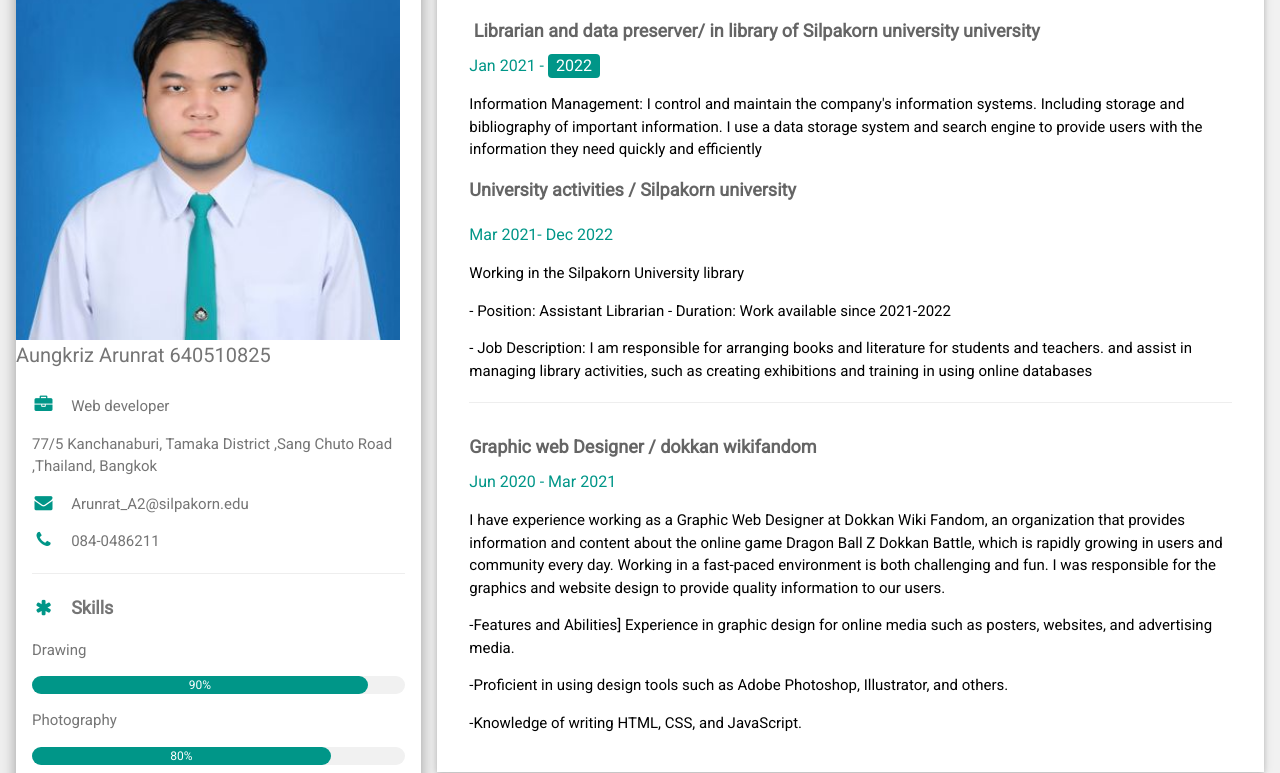
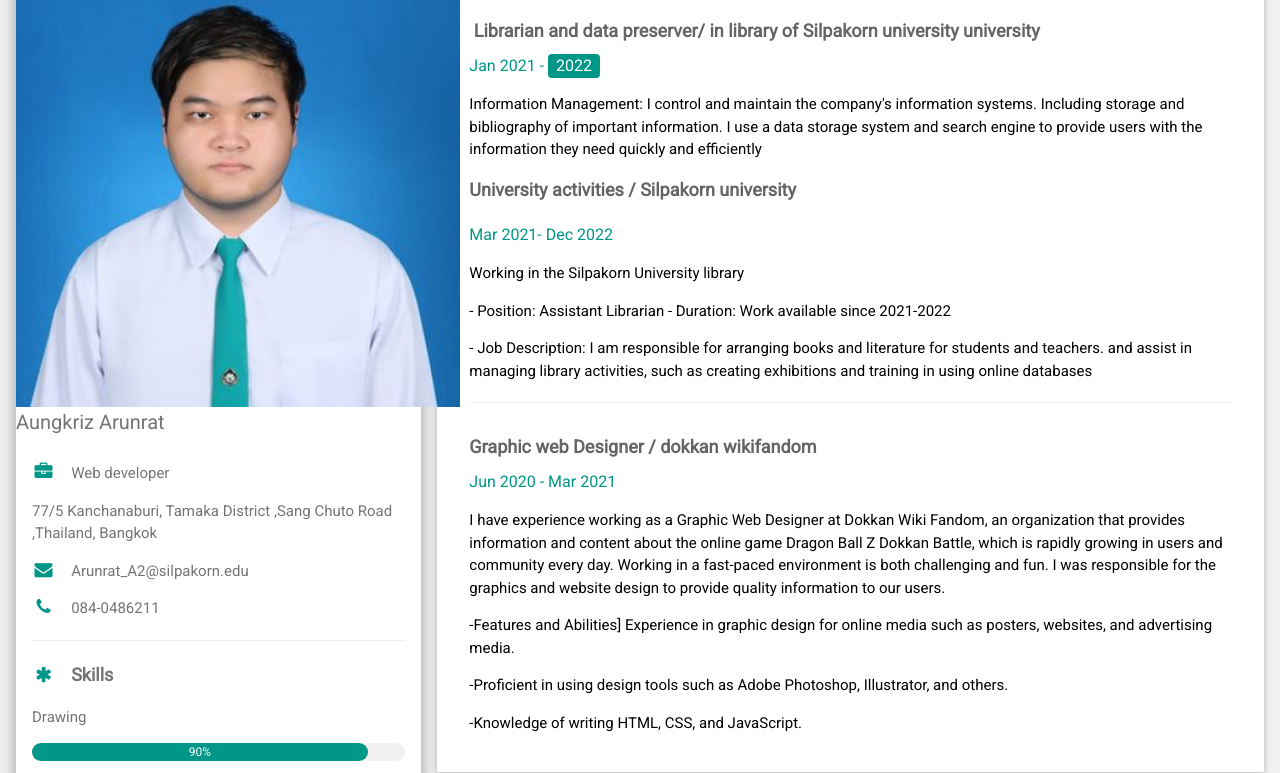
Before and after one commit to Aungkriz/resume., a plain HTML site: page index.html in a window 1280 px wide. Shown: the part 106-879 px from the top of the page. Drawn offline with nearby package versions, Linux system fonts and the light colour scheme; files whose address does not match are found by name.

Commit message:
Add files via upload

```diff
--- a/index.html
+++ b/index.html
@@ -19,10 +19,10 @@ html,body,h1,h2,h3,h4,h5,h6 {font-family: "Roboto", sans-serif}
         <div class="w3-third">
           <div class="w3-white w3-text-grey w3-card-4">
             <div class="w3-display-container">
-              <h4> <img src="file:///C:/Users/DellAIO/Downloads/206628388_206391268032767_735113907942832711_n.jpg"
+              <h4> <img src="file:///C:/Users/USER/OneDrive/%E0%B8%A3%E0%B8%B9%E0%B8%9B%E0%B8%A0%E0%B8%B2%E0%B8%9E/206628388_206391268032767_735113907942832711_n.jpg"
 
-                  style="width: 384px; height: 420px;" alt="Avatar">Aungkriz
-                Arunrat 640510825</h4>
+                  style="width: 444px; height: 487px;" alt="Avatar">Aungkriz
+                Arunrat</h4>
             </div>
             <div class="w3-container">
               <p><i class="fa fa-briefcase fa-fw w3-margin-right w3-large w3-text-teal"></i>Web
```
